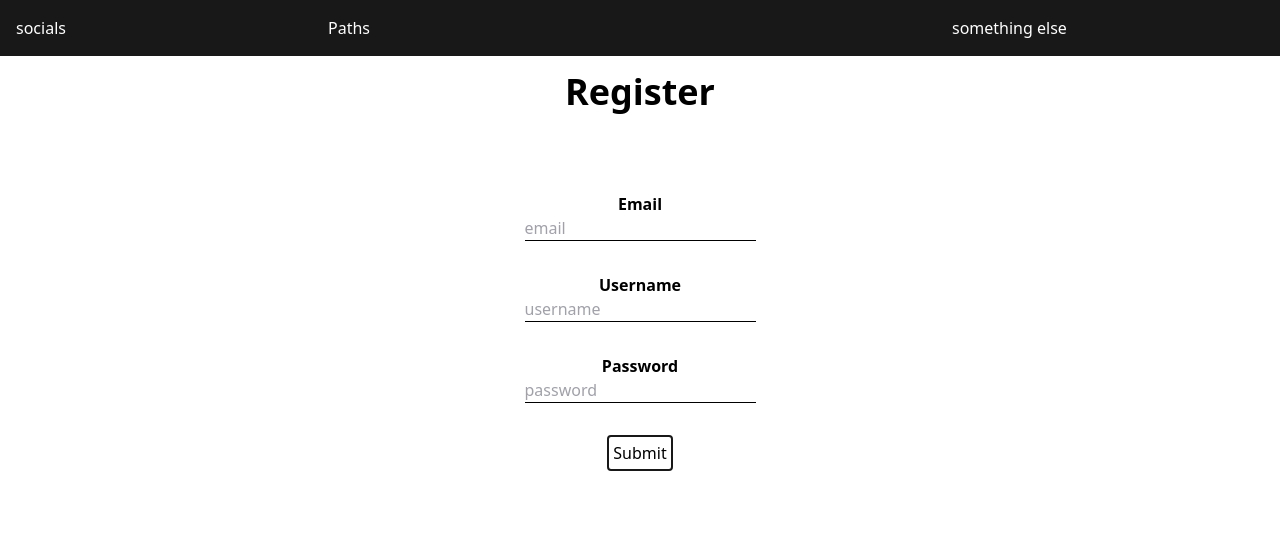
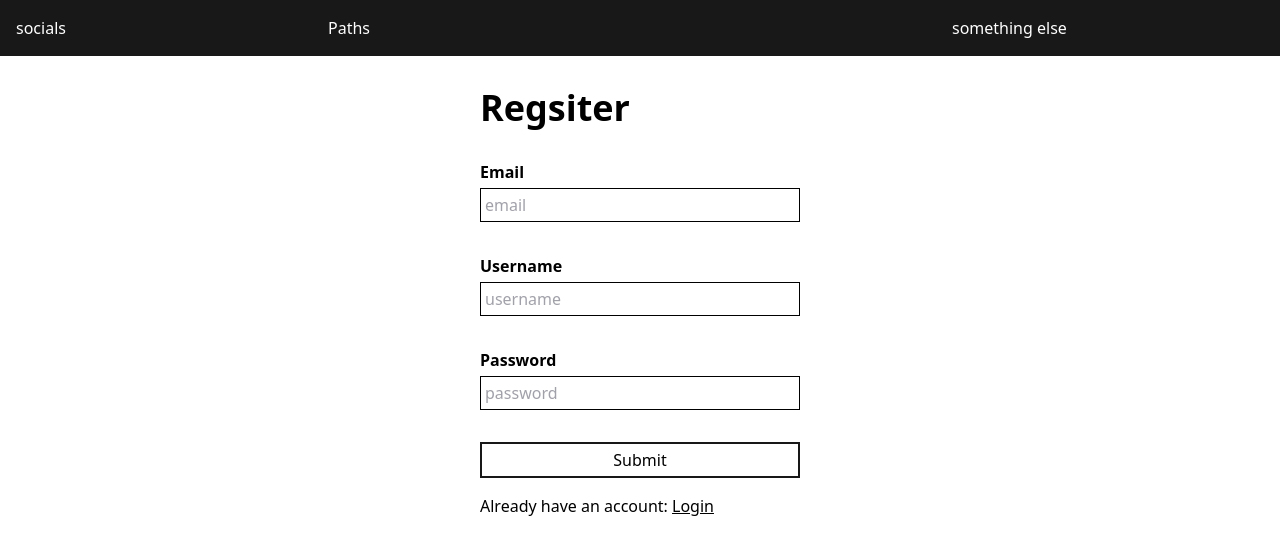
Before and after one commit to orcanicman/DG3-Project, a React (Create React App) app in the folder client/: page /register in a window 1280 px wide. Shown: the top 554 px of the page. Built offline with nearby package versions, Linux system fonts and the light colour scheme.

Commit message:
finished login/register

```diff
--- a/client/src/pages/Login.tsx
+++ b/client/src/pages/Login.tsx
@@ -1,26 +1,31 @@
 import React from "react";
+import { Link } from "react-router-dom";
 
 interface LoginProps {}
 
 export const Login: React.FC<LoginProps> = () => {
   return (
     <div className="flex">
-      <div className="w-1/4"></div>
-      <div className="w-2/4 flex flex-col items-center">
-        <h1 className="text-4xl font-bold m-4">Login</h1>
-        <form className="flex flex-col items-center mt-16">
-          <label className="font-bold">Username</label>
-          <input className="border-b mb-8" placeholder="username" />
-          <label className="font-bold">Password</label>
+      <div className="flex-shrink sm:w-64"></div>
+      <div className="flex-grow flex flex-col p-4 sm:p-0 sm:items-center">
+        <form className="flex flex-col mt-8 sm:w-80">
+          <h1 className="text-4xl font-bold mb-8 self-start">Login</h1>
+          <label className="font-bold self-start pb-1">Username</label>
+          <input className="border p-1 mb-8" placeholder="username" />
+          <label className="font-bold self-start pb-1">Password</label>
           <input
-            className="border-b mb-8"
+            className="border p-1 mb-8"
             placeholder="password"
             type="password"
           />
-          <button className="border-2 border-black rounded p-1">Submit</button>
+          <button className="border-2 border-black p-1">Submit</button>
+          <div className="flex flex-wrap justify-between mt-4">
+            <span className="underline pr-4">Forgot password?</span>
+            <Link to="/register"><span className="underline">Register account</span></Link>
+          </div>
         </form>
       </div>
-      <div className="w-1/4"></div>
+      <div className="flex-shrink sm:w-64"></div>
     </div>
   );
 };
--- a/client/src/pages/Register.tsx
+++ b/client/src/pages/Register.tsx
@@ -1,28 +1,32 @@
 import React from "react";
+import { Link } from "react-router-dom";
 
 interface RegisterProps {}
 
 export const Register: React.FC<RegisterProps> = () => {
   return (
     <div className="flex">
-      <div className="w-1/4"></div>
-      <div className="w-2/4 flex flex-col items-center">
-        <h1 className="text-4xl font-bold m-4">Register</h1>
-        <form className="flex flex-col items-center mt-16">
-          <label className="font-bold">Email</label>
-          <input className="border-b mb-8" placeholder="email" />
-          <label className="font-bold">Username</label>
-          <input className="border-b mb-8" placeholder="username" />
-          <label className="font-bold">Password</label>
+    <div className="flex-shrink sm:w-64"></div>
+    <div className="flex-grow flex flex-col p-4 sm:p-0 sm:items-center">
+      <form className="flex flex-col mt-8 sm:w-80">
+      <h1 className="text-4xl font-bold mb-8 self-start">Regsiter</h1>
+        <label className="font-bold self-start pb-1">Email</label>
+        <input className="border p-1 mb-8" placeholder="email" />
+        <label className="font-bold self-start pb-1">Username</label>
+        <input className="border p-1 mb-8" placeholder="username" />
+        <label className="font-bold self-start pb-1">Password</label>
         <input
-            className="border-b mb-8"
+          className="border p-1 mb-8"
           placeholder="password"
           type="password"
         />
-          <button className="border-2 border-black rounded p-1">Submit</button>
+        <button className="border-2 border-black p-1">Submit</button>
+        <div className="flex mt-4">
+            <span>Already have an account: <Link to="/login" className="underline">Login</Link></span>
+          </div>
       </form>
     </div>
-      <div className="w-1/4"></div>
+    <div className="flex-shrink sm:w-64"></div>
   </div>
   );
 };
```
Lines whose indentation alone changed are shown as unchanged.
